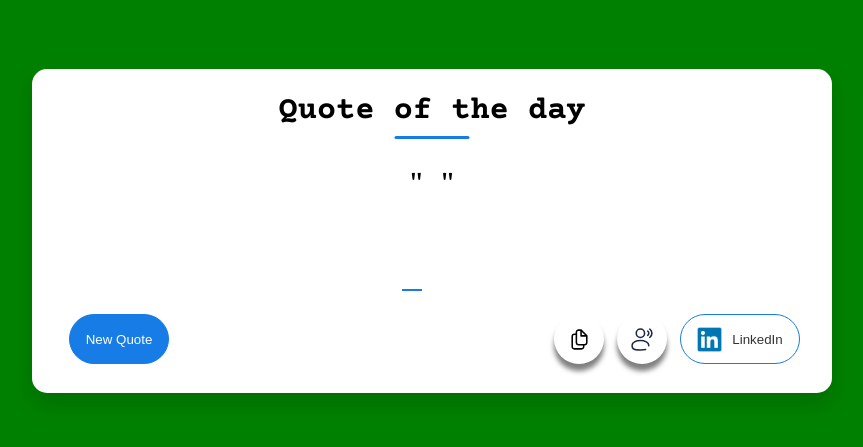
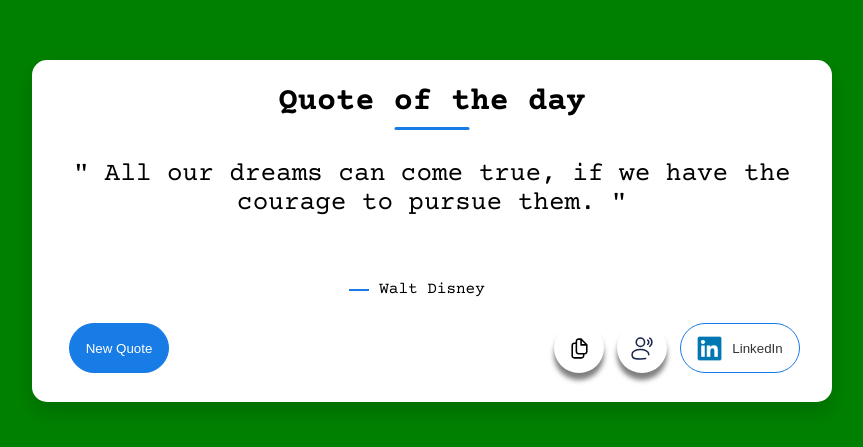
Before and after one commit to PriscaOnye/Quote-generator-JS, a plain HTML site: page index.html in a window 1280 px wide. Shown: the part 169-616 px from the top of the page, without its empty margins (208-1071 px from the left). Drawn offline with nearby package versions, Linux system fonts and the light colour scheme; no server answers.

Commit message:
Update index.html

```diff
--- a/index.html
+++ b/index.html
@@ -12,8 +12,8 @@
 
     <div class="quote-box">
         <h2>Quote of the day</h2>
-        <blockquote id="quote"></blockquote>
-        <span id="author"></span>
+        <blockquote id="quote">All our dreams can come true, if we have the courage to pursue them.</blockquote>
+        <span id="author">Walt Disney</span>
 
         <div class="everybutton">
             <button id="new-quote" type="button">
```
